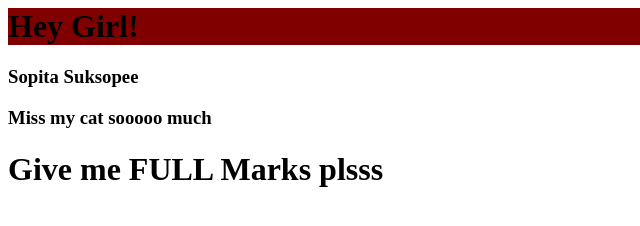
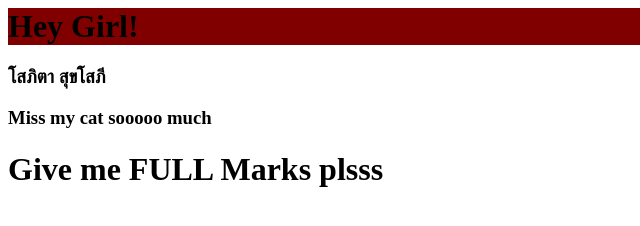
Before and after one commit to Sopita2002/SSBifern, a plain HTML site: page index.html in a window 1280 px wide. Shown: the full height of the page, 0-640 px from the left. Drawn offline with Linux system fonts and the light colour scheme.

Commit message:
Update index.html

```diff
--- a/index.html
+++ b/index.html
@@ -1,6 +1,6 @@
 <html>
   <h1 style="background-color:Maroon;">Hey Girl!</h1>
-   <h3>Sopita Suksopee</h3>
+   <h3>โสภิตา สุขโสภี</h3>
   <h3>Miss my cat sooooo much</h3>
   <h1>Give me FULL Marks plsss</h1>
 </html>
```
